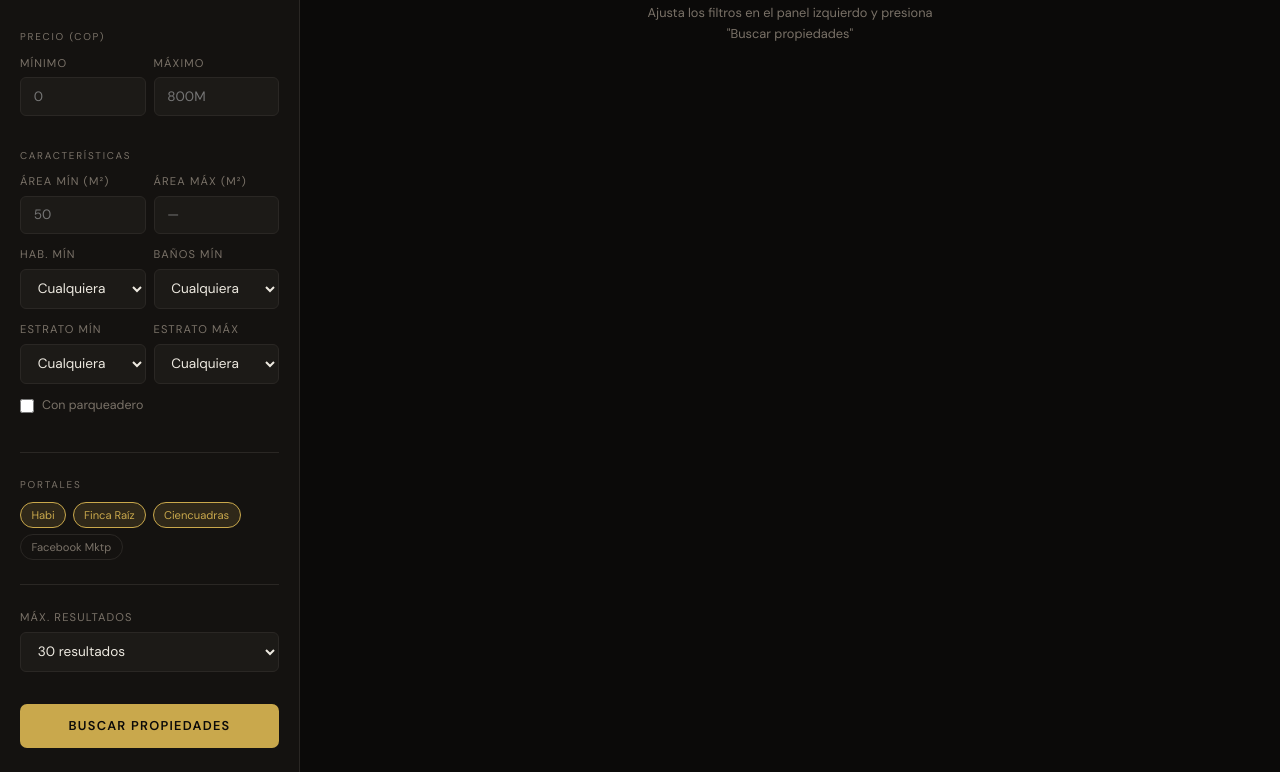
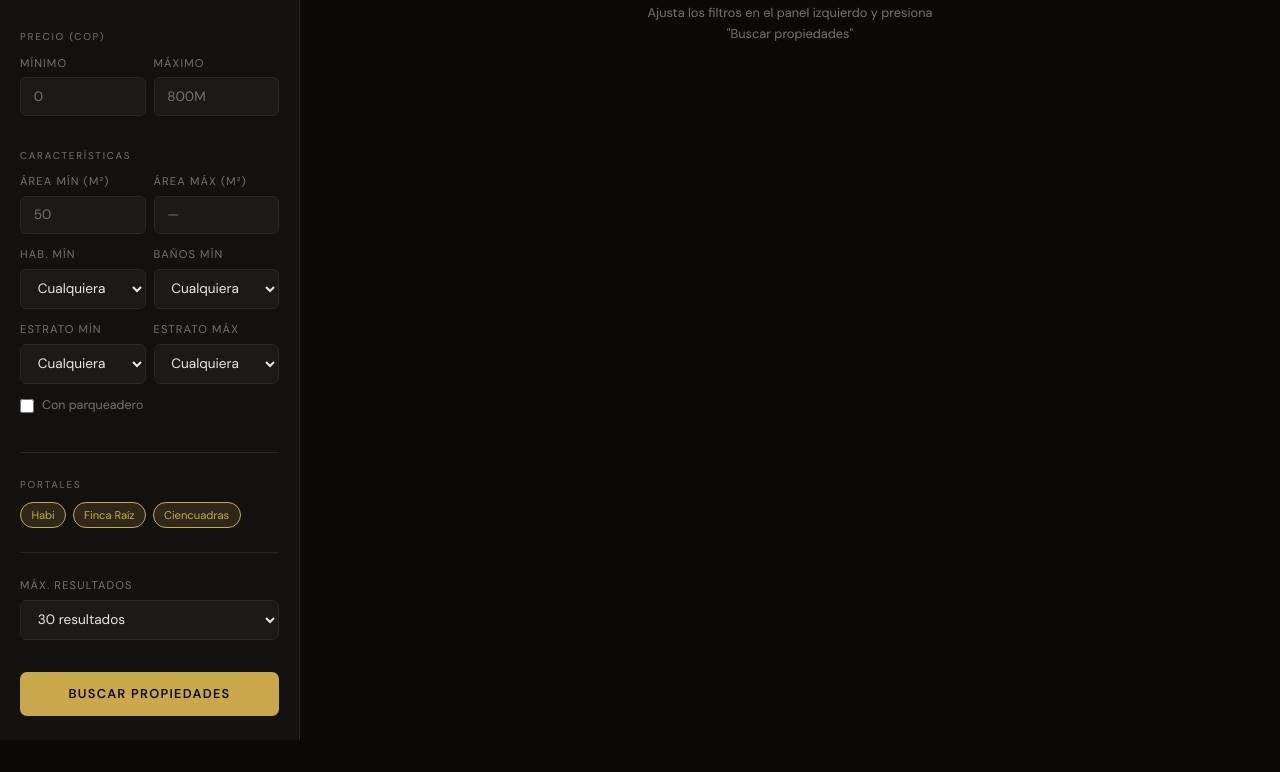
Before and after one commit to pruebasjavierbetan-tech/nido-inmobiliario, a plain HTML site: page frontend/index.html in a window 1280 px wide. Shown: the part 312-1084 px from the top of the page. After the commit the page ends 1052 px from the top, so only its background shows below. Drawn offline with nearby package versions, Linux system fonts and the light colour scheme.

Commit message:
Add files via upload

```diff
--- a/frontend/index.html
+++ b/frontend/index.html
@@ -541,7 +541,6 @@ body {
           <button class="portal-chip active" data-portal="habi">Habi</button>
           <button class="portal-chip active" data-portal="fincaraiz">Finca Raíz</button>
           <button class="portal-chip active" data-portal="ciencuadras">Ciencuadras</button>
-          <button class="portal-chip" data-portal="facebook">Facebook Mktp</button>
         </div>
       </div>
 
```
